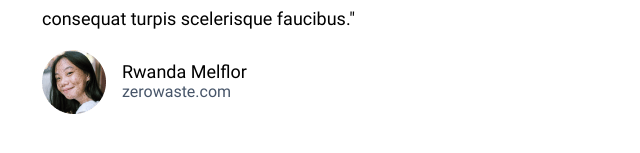
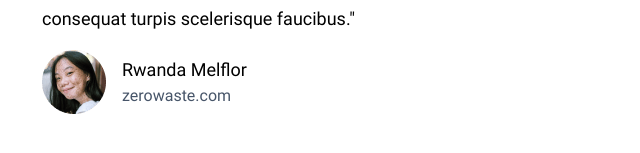
Before and after one commit to Lere10/Buzzvel-FE-Test, a website built with webpack: page src/index.html in a window 1280 px wide. Shown: the part 653-806 px from the top of the page, 38-678 px from the left. Built offline with nearby package versions, Linux system fonts and the light colour scheme.

Commit message:
headerfix

```diff
--- a/src/blocks/header.css
+++ b/src/blocks/header.css
@@ -90,10 +90,12 @@
 .header__quote-authorname {
   font-size: 18px;
   margin: 0px;
+  line-height: 28.8px;
 }
 .header__quote-authorlink {
   margin: 0px;
   font-size: 16px;
+  line-height: 22.4px;
   color: #475569;
 }
 .header__backgroundImage {
```
